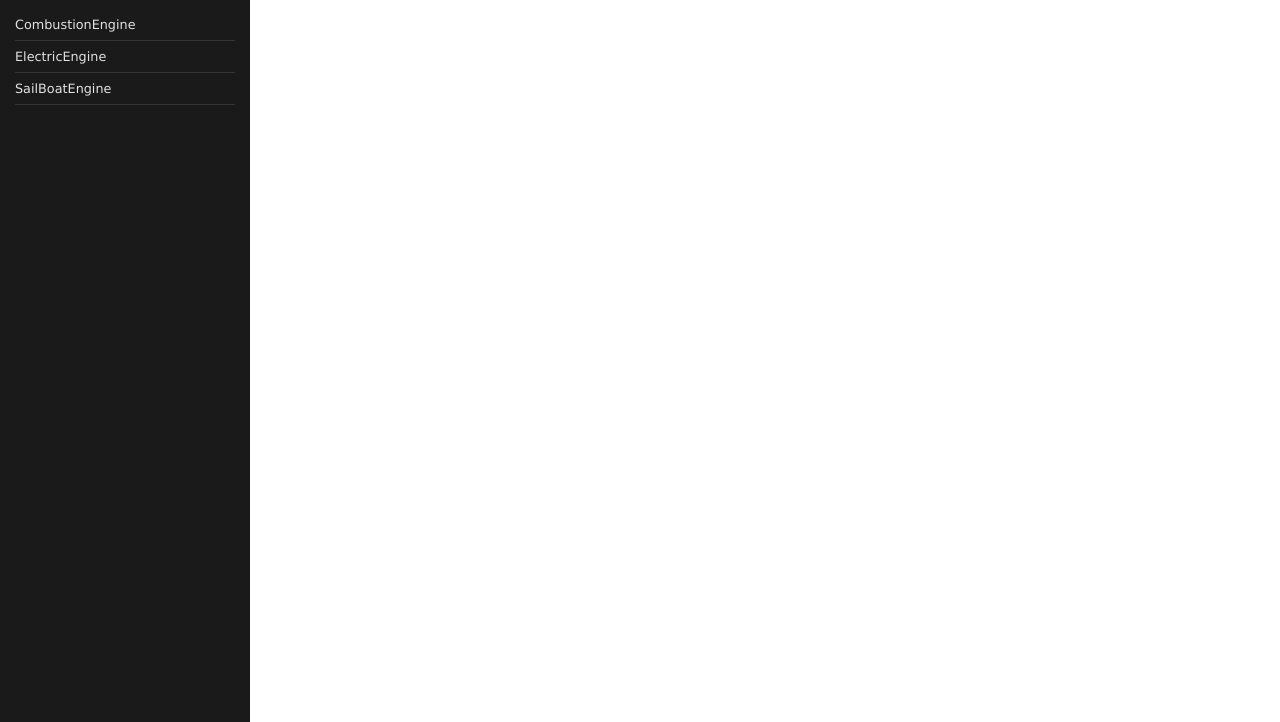
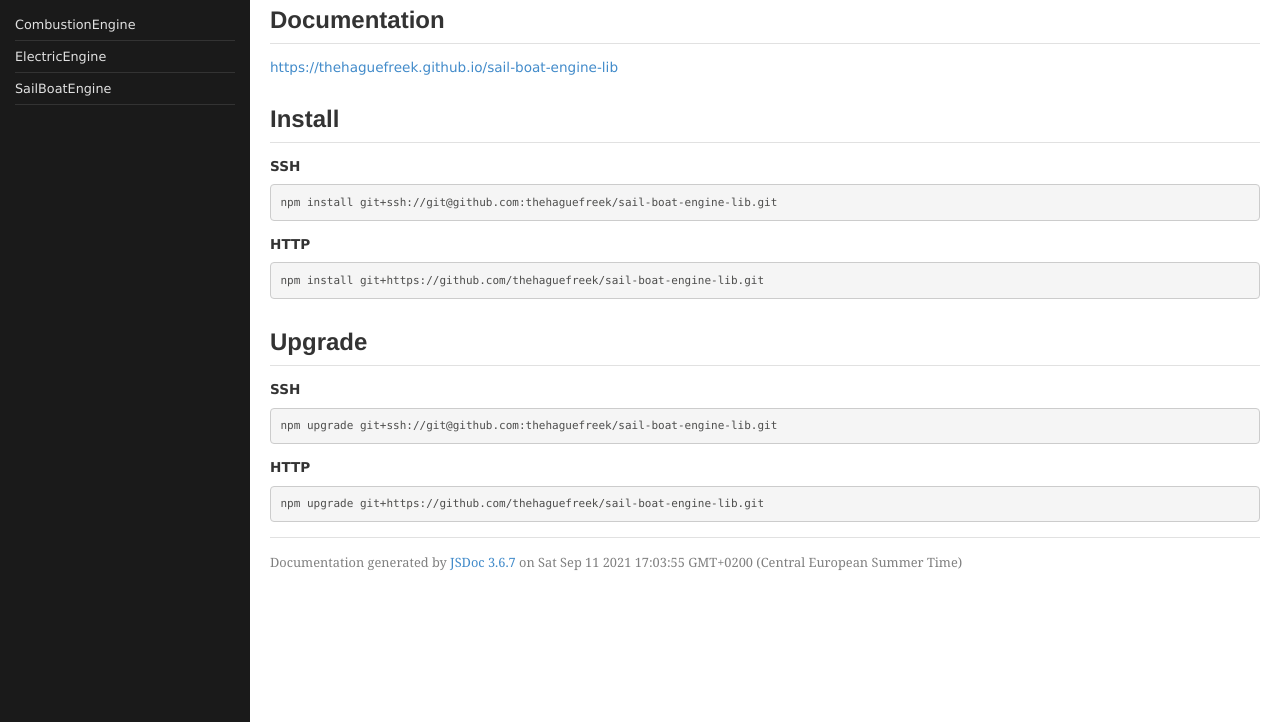
Before and after one commit to thehaguefreek/sail-boat-engine-lib, a website: page docs/index.html in a window 1280 px wide. Shown: the part 78-800 px from the top of the page. Drawn offline with Linux system fonts and the light colour scheme.

Commit message:
add readme to docs

```diff
--- a/docs/index.html
+++ b/docs/index.html
@@ -152,6 +152,26 @@
 
 
 
+    <section>
+        <article class="readme"><h1>sail-boat-engine-lib</h1>
+<h2>Documentation</h2>
+<p><a href="https:%5C/%5C/thehaguefreek.github.io/sail-boat-engine-lib">https://thehaguefreek.github.io/sail-boat-engine-lib</a></p>
+<h2>Install</h2>
+<p><strong>SSH</strong></p>
+<pre class="prettyprint source lang-sh"><code>npm install git+ssh://git@github.com:thehaguefreek/sail-boat-engine-lib.git
+</code></pre>
+<p><strong>HTTP</strong></p>
+<pre class="prettyprint source lang-sh"><code>npm install git+https://github.com/thehaguefreek/sail-boat-engine-lib.git
+</code></pre>
+<h2>Upgrade</h2>
+<p><strong>SSH</strong></p>
+<pre class="prettyprint source lang-sh"><code>npm upgrade git+ssh://git@github.com:thehaguefreek/sail-boat-engine-lib.git
+</code></pre>
+<p><strong>HTTP</strong></p>
+<pre class="prettyprint source lang-sh"><code>npm upgrade git+https://github.com/thehaguefreek/sail-boat-engine-lib.git
+</code></pre></article>
+    </section>
+
 
 
 
@@ -160,7 +180,7 @@
 
 
         <footer>
-            Documentation generated by <a target="_blank" href="https://github.com/jsdoc3/jsdoc">JSDoc 3.6.7</a> on Sat Sep 11 2021 16:43:28 GMT+0200 (Central European Summer Time)
+            Documentation generated by <a target="_blank" href="https://github.com/jsdoc3/jsdoc">JSDoc 3.6.7</a> on Sat Sep 11 2021 17:03:55 GMT+0200 (Central European Summer Time)
         </footer>
     </div>
 </div>
--- a/jsdoc.json
+++ b/jsdoc.json
@@ -1,6 +1,7 @@
 {
   "source": {
     "include": [
+      "./README.md",
       "./lib"
     ],
     "includePattern": ".+\\.js(doc|x)?$",
```
Also changed, not shown: docs/CombustionEngine.html (+1 -1 lines), docs/ElectricEngine.html (+1 -1 lines), docs/SailBoatEngine.html (+1 -1 lines).
